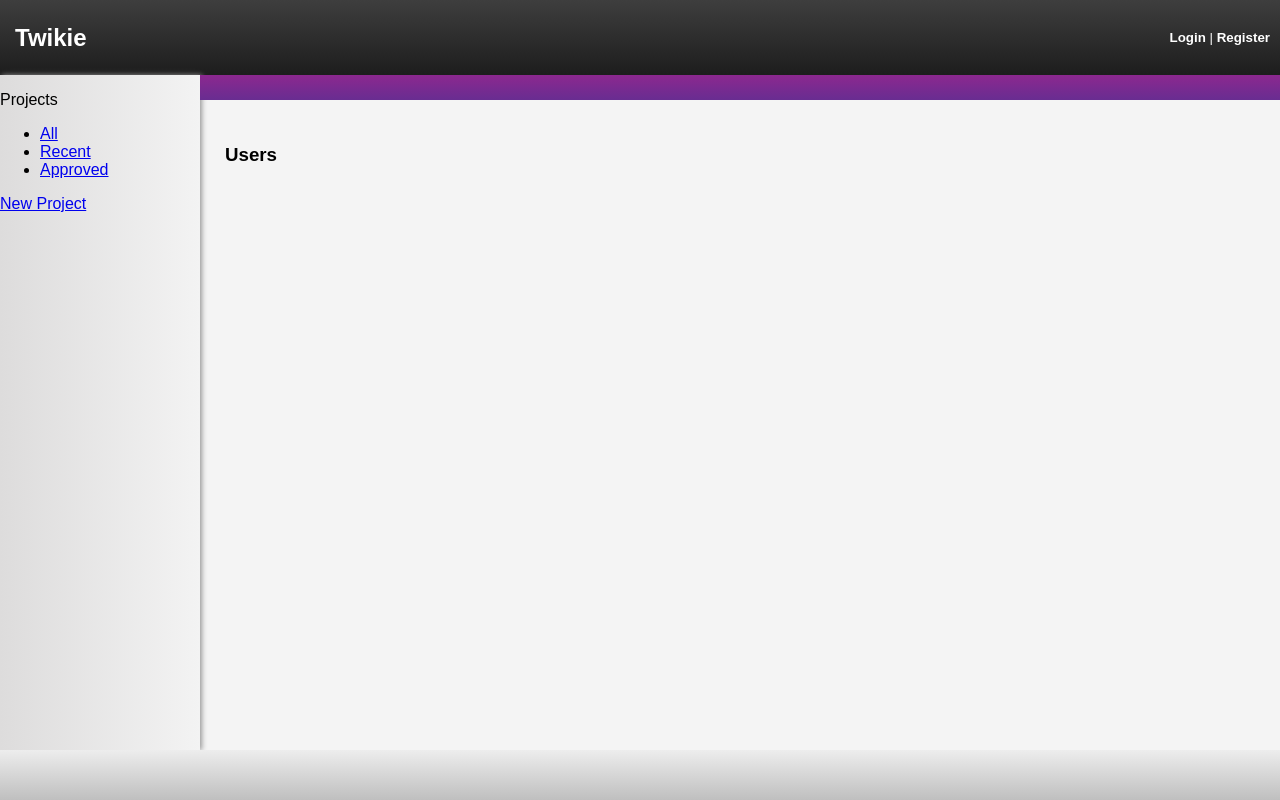
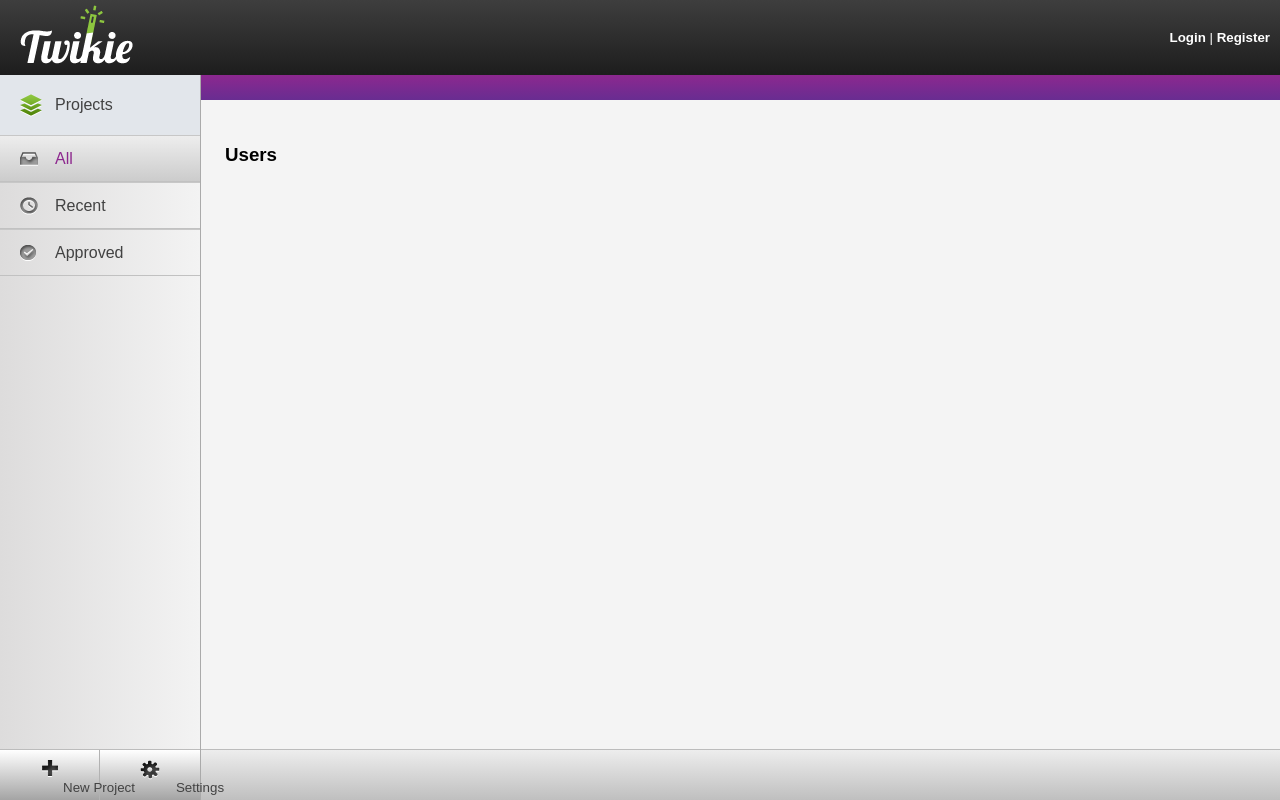
Before and after one commit to Twikie/twikie, a Django app: template apps/accounts/templates/users.html in a window 1280 px wide. Run offline with Django 3.2, Linux system fonts and the light colour scheme; the template is opened without the code that fills it, so the values that code supplies are empty; parts of the project's set-up code (start-up, migrations or seed data) failed here and were passed over.

Commit message:
Front end changes. Working towards comp

```diff
--- a/media/css/base.css
+++ b/media/css/base.css
@@ -8,22 +8,24 @@ header {
     height: 75px;
     background: -webkit-linear-gradient(top, #3e3e3e, #1d1d1d);
     color: #fff;
-    line-height: 75px;
-}
-
-h2.banner {
-    float: left;
-    margin: 0;
-    margin-left: 15px;
 
 }
 
+header .logo {
+    float: left;
+    display: block;
+    margin-top: 5px;
+    margin-left: 20px;
+}
+
 ul.navigation {
+    line-height: 75px;
     float: right;
     margin: 0 10px;
     height: 100%;
     font-size: 10pt;
 }
+
 ul.navigation li {
     display: inline-block;
 }
@@ -45,16 +47,105 @@ ul.navigation li a:hover {
 }
 
 #left-pane {
+    color: #424242;
     background: -webkit-linear-gradient(left, #dddcdc, #f3f3f3);
     float: left;
     width: 200px;
-
-    bottom: 50px;
+    bottom: 0;
     top: 75px;
     position: absolute;
-    box-shadow: 2px 0 5px #999;
+    border-right: 1px #aaa solid;
+    z-index: 100;
+}
 
+#left-pane .title {
+    padding-left: 55px;
+    line-height: 60px;
+    background: #e2e6eb url('/media/img/icons/projects.png') 20px center no-repeat;
 }
+
+#left-pane ul {
+    list-style-type: none;
+    margin: 0;
+    padding: 0;
+}
+
+#left-pane a {
+    color: #424242;
+    text-decoration: none;
+}
+
+#left-pane li a {
+    padding-left: 55px;
+    display: block;
+    line-height: 45px;
+    border-bottom: 1px #c1c1c1 solid;
+    border-top: 1px #c7c7c7 solid;
+}
+
+#left-pane li:first-child {
+    background: -webkit-linear-gradient(top, #eee, #cbcbcb);
+}
+
+#left-pane li:first-child a {
+    color: #8d288e;
+}
+
+#left-pane li a.all {
+    background: url('/media/img/icons/all_projects.png') 20px center no-repeat;
+}
+#left-pane a.recent{
+    background: url('/media/img/icons/recent_projects.png') 20px center no-repeat;
+}
+#left-pane a.approved{
+    background: url('/media/img/icons/approved_projects.png') 20px center no-repeat;
+}
+
+#left-pane .buttons {
+    height: 50px;
+
+    width: 100%;
+    border-top: 1px #bcbcbc solid;
+    position: absolute;
+    bottom: 0;
+}
+
+#left-pane .buttons .button {
+    width: 100px;
+    height: 100%;
+    float: left;
+    background: -webkit-linear-gradient(top, #fff, #a4a4a4);
+}
+
+#left-pane .buttons .button:first-child {
+    border-right: 1px #b2b2b2 solid;
+    width: 99px;
+}
+
+#left-pane .buttons .button a {
+    display: block;
+    height: 100%;
+    width: 100%;
+    text-align: center;
+    position: relative;
+    background: center 10px no-repeat;
+    font-size: 10pt;
+}
+
+#left-pane .buttons .button a span {
+    position: absolute;
+    width: 100%;
+    bottom: 5px;
+}
+
+#left-pane .buttons .button a.settings {
+    background-image: url('/media/img/icons/settings.png');
+}
+
+#left-pane .buttons .button a.new {
+    background-image: url('/media/img/icons/new_project.png');
+}
+
 
 #main {
     position: absolute;
@@ -111,4 +202,5 @@ nav.secondary a {
     width: 100%;
     height: 50px;
     background: -webkit-linear-gradient(top, #ededed, #bfbfbf);
+    border-top: 1px #bcbcbc solid;
 }
--- a/templates/base.html
+++ b/templates/base.html
@@ -12,7 +12,7 @@
 </head>
 <body>
     <header>
-        <h2 class="banner">Twikie</h2>
+        <a class="logo"><img src="/media/img/logo.png" alt="Twikie" title="Twikie" /></a>
         <ul class="navigation">
             {% if user.is_authenticated %}
                 <li><a href="/">Home</a> |</li>
@@ -26,13 +26,20 @@
     </header>
     <div id="left-pane">
         {% block leftpane %}
-        <p>Projects</p>
+        <div class="title">Projects</div>
         <ul>
-            <li><a href="/projects/all">All</a></li>
-            <li><a href="/projects/recent">Recent</a></li>
-            <li><a href="/projects/approved">Approved</a></li>
+            <li><a class="all" href="/projects/all">All</a></li>
+            <li><a class="recent" href="/projects/recent">Recent</a></li>
+            <li><a class="approved" href="/projects/approved">Approved</a></li>
         </ul>
-        <a href="/projects/new">New Project</a>
+        <div class="buttons">
+            <div class="button">
+                <a class="new" href="/projects/new"><span>New Project</span></a>
+            </div>
+            <div class="button">
+                <a class="settings" href="#"><span>Settings</span></a>
+            </div>
+        </div>
         {% endblock leftpane %}
     </div>
     <div id="main">
@@ -45,6 +52,10 @@
             {% endblock main %}
         </div>
     </div>
+    <div id="right-pane">
+        {% block rightpane %}
+        {% endblock rightpane %}
+    </div>
     <div id="bottom">
         {% block bottom %}
         {% endblock bottom %}
```
Also changed, not shown: media/css/revision.css (+15 -3 lines).
